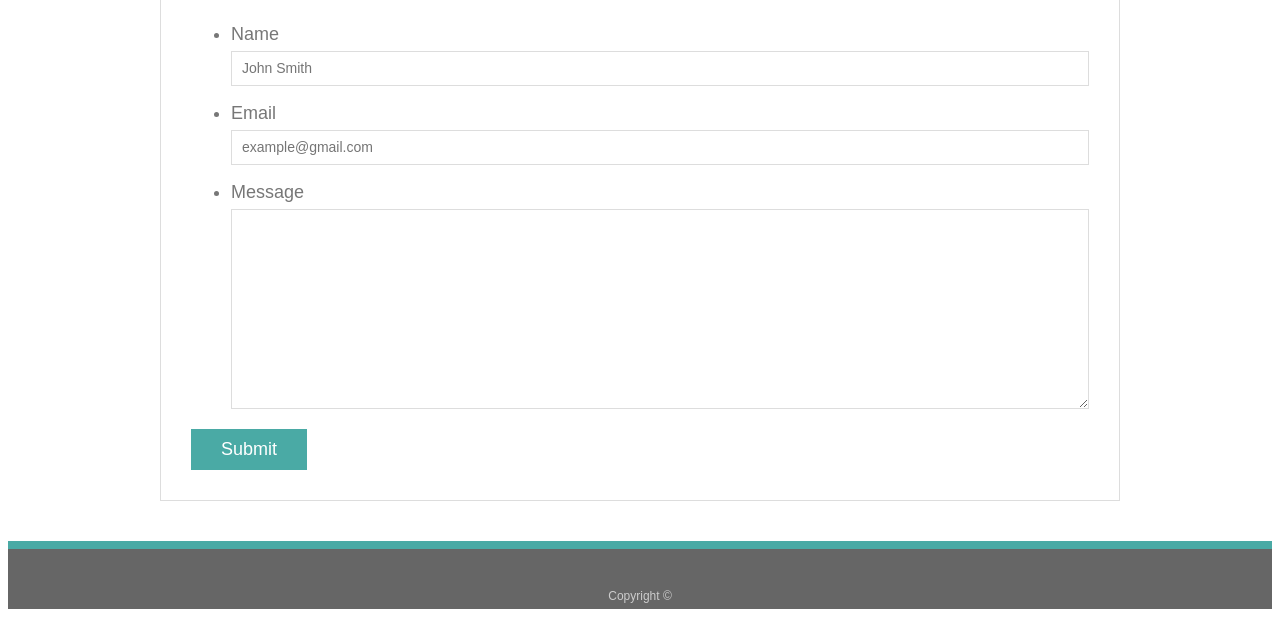
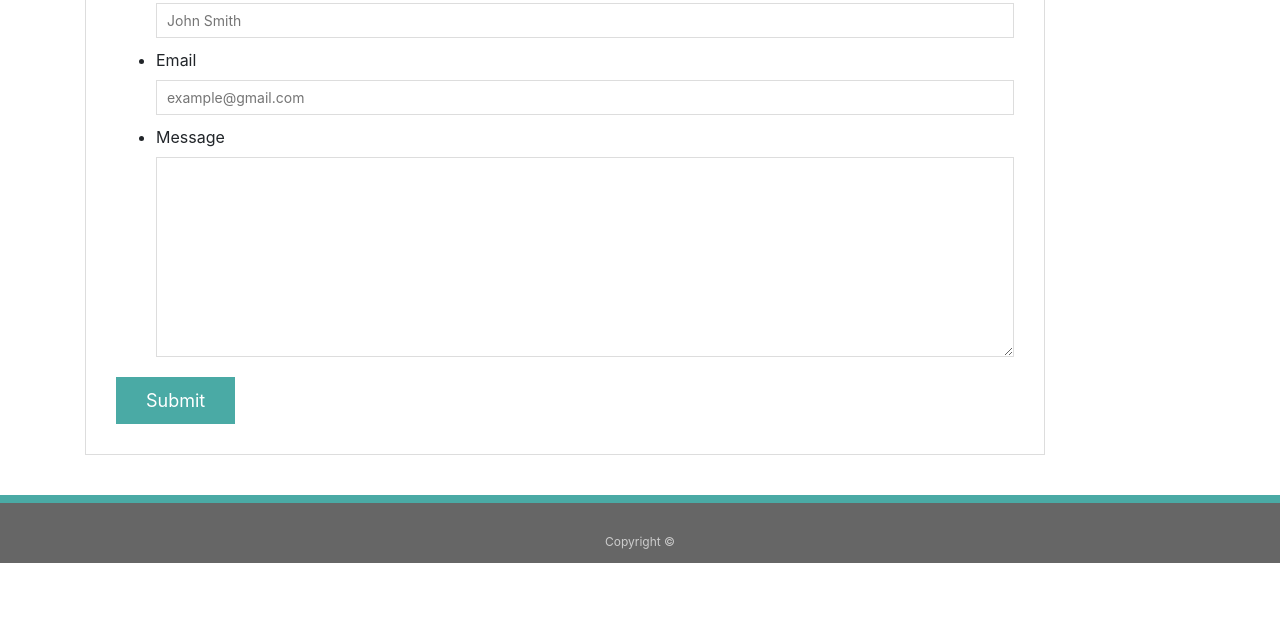
Before and after one commit to AlanFord9/Bootstrap-Portfolio, a plain HTML site: page contact.html in a window 1280 px wide. Shown: the part 269-886 px from the top of the page. After the commit the page ends 832 px from the top, so only its background shows below. Drawn offline with nearby package versions, Linux system fonts and the light colour scheme.

Commit message:
added bs link to all 3

```diff
--- a/contact.html
+++ b/contact.html
@@ -5,6 +5,7 @@
   <meta charset="UTF-8">
   <title>Contact | Your Name</title>
   <link rel="stylesheet" type="text/css" href="style.css">
+  <link rel="stylesheet" href="https://stackpath.bootstrapcdn.com/bootstrap/4.4.1/css/bootstrap.min.css" integrity="sha384-Vkoo8x4CGsO3+Hhxv8T/Q5PaXtkKtu6ug5TOeNV6gBiFeWPGFN9MuhOf23Q9Ifjh" crossorigin="anonymous">
 </head>
 
 <body>
```
Also changed, not shown: index.html (+1 -0 lines), portfolio.html (+1 -0 lines).
